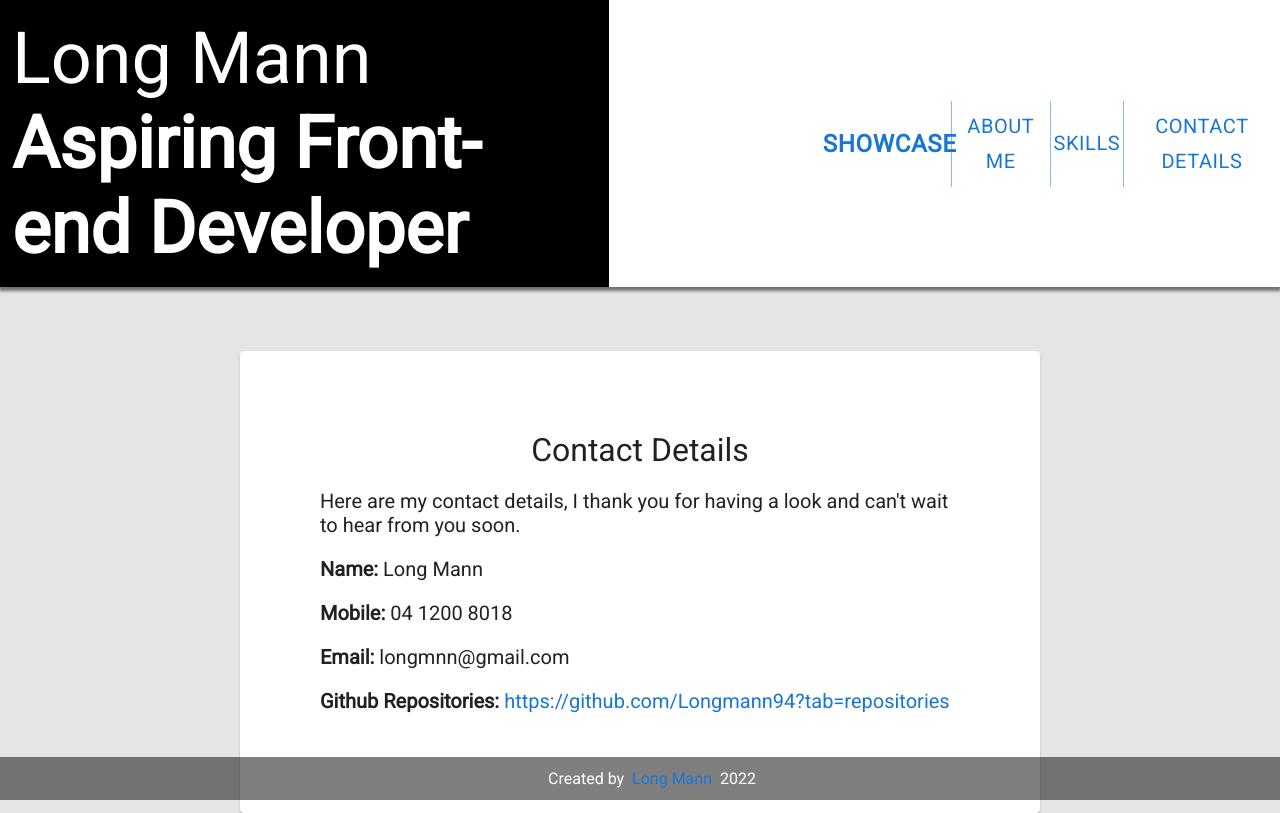
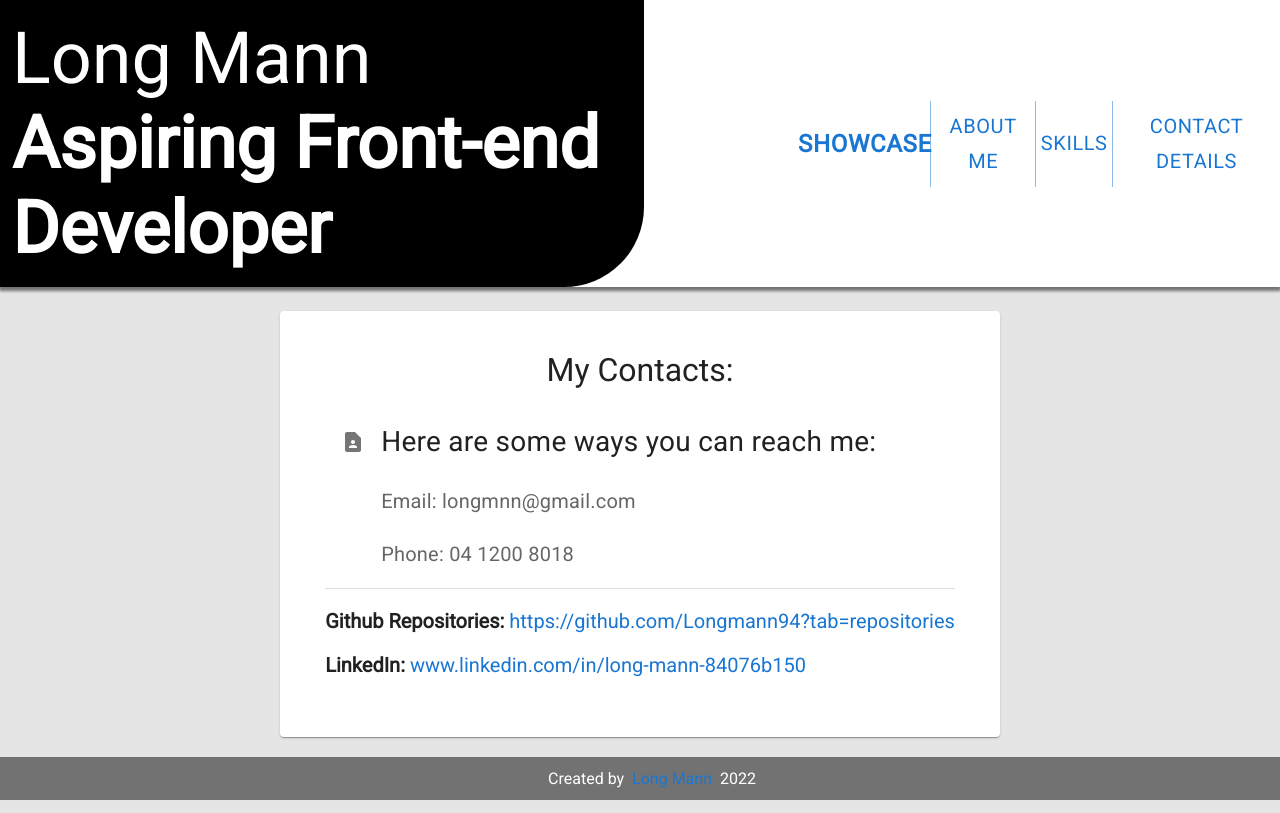
Before and after one commit to Longmann94/portfolio-website, a React (Create React App) app: page /contacts in a window 1280 px wide. Built offline with nearby package versions, Linux system fonts and the light colour scheme.

Commit message:
update to personal info add another showcase update to css

```diff
--- a/src/components/AboutMe.js
+++ b/src/components/AboutMe.js
@@ -7,14 +7,17 @@ const AboutMe = () => {
     <div>
     <div className="content-title">About me!</div>
     <div className="aboutme-content">
-    <p>Hello, I'm Long. This is my portfolio page, that i created to showcase some of the cool projects that I've worked on.
-    Hopefully you will have a look around and be impressed enough to contact me for more information.</p>
-    <p>I'm an aspiring developer hoping to gain experience starting from the front-end and working my way to becoming a
-    full-stack developer who is always working on something new and cool everyday!</p>
-    <p>You can reach me at <b>longmnn@gmail.com</b>, no its not a typo, longmann@gmail.com was not available ☹,
+    <p>Hello, I'm Long. I'm an aspiring developer hoping to contribute to something great starting from the front-end and working my way to
+    becoming a full-stack developer who is always working on something new and cool every day!</p>
+    <p>This is my portfolio page that I've created to showcase some of the cool projects that I've worked on.
+    Hopefully you will have a look around and be interested enough to contact me for more information.</p>
+    <p>I prefer simplicity and that is reflected in the colour palette and layout of this webpage. It takes away distractions and allows you to
+    focus on the actual information or products being promoted. However, I do see the appeal as well in more complex and intricate designs.</p>
+    <p>If you want to know more about me, you can reach me at <b>longmnn@gmail.com</b>, no it’s not a typo, longmann@gmail.com was not available ☹,
     or find out more on the contacts details link above.</p>
+    <p>Anyways I thank you for having shown interest and having read this far,
+    I hope you have a nice day and I look forward to hearing from you soon.</p>
 
-    <p>Anyways I thank you for having shown interest and having read this far, I hope you have a nice day and I look forward to hearing from you soon.</p>
     </div>
     </div>
     </Paper>
--- a/src/components/Contacts.js
+++ b/src/components/Contacts.js
@@ -1,17 +1,32 @@
 import Paper from '@mui/material/Paper';
 import Link from '@mui/material/Link';
+import List from '@mui/material/List';
+import ListItem from '@mui/material/ListItem';
+import ListItemText from '@mui/material/ListItemText';
+import ListItemIcon from '@mui/material/ListItemIcon';
+import Divider from '@mui/material/Divider';
+
+import ContactPageIcon from '@mui/icons-material/ContactPage';
 
 const Contacts = () => {
 
   return(
     <Paper className="content-container">
-    <div className="content-title">Contact Details </div>
-  <div>
-  <p>Here are my contact details, I thank you for having a look and can't wait to hear from you soon.</p>
-    <p><b>Name:</b> Long Mann</p>
-    <p><b>Mobile:</b> 04 1200 8018</p>
-    <p><b>Email:</b> longmnn@gmail.com</p>
+    <div className="content-title">My Contacts:</div>
+    <div>
+    <List>
+    <ListItem>
+    <ListItemIcon>
+    <ContactPageIcon />
+    </ListItemIcon>
+    <ListItemText primary='Here are some ways you can reach me:' primaryTypographyProps={{fontSize: '1.75rem', marginLeft: '-1rem'}} />
+    </ListItem>
+    <ListItem><ListItemText secondary='Email: longmnn@gmail.com' secondaryTypographyProps={{fontSize: '1.25rem'}} sx={{paddingLeft: '2.5rem'}}/></ListItem>
+    <ListItem><ListItemText secondary='Phone: 04 1200 8018' secondaryTypographyProps={{fontSize: '1.25rem'}} sx={{paddingLeft: '2.5rem'}}/></ListItem>
+    </List>
+    <Divider />
     <p><b>Github Repositories:</b> <Link href='https://github.com/Longmann94?tab=repositories' target="_blank" rel="noopener noreferrer" underline="hover">https://github.com/Longmann94?tab=repositories</Link></p>
+    <p><b>LinkedIn:</b> <Link href='www.linkedin.com/in/long-mann-84076b150' target="_blank" rel="noopener noreferrer" underline="hover">www.linkedin.com/in/long-mann-84076b150</Link></p>
   </div>
   </Paper>
   )
--- a/src/components/Showcase.js
+++ b/src/components/Showcase.js
@@ -29,6 +29,15 @@ const Showcase = () => {
       feature4: `A scoreboard that records the last ten player's time`,
       url: 'https://longmann94.github.io/hidden-object-game/',
       imgUrl: '/images/hiddenObjectgame.png'
+    },
+    {
+      title: 'An online store',
+      feature1: 'User can add items to cart',
+      feature2: 'Search feature for items',
+      feature3: 'Cart page allow user to adjust quantity and update total costs',
+      feature4: `Each item has its own preview page`,
+      url: 'https://longmann94.github.io/shopping-cart/',
+      imgUrl: '/images/onlineStore.png'
     }
   ]);
 
@@ -80,7 +89,7 @@ const cycleShowcase = (newDirection: number) => {
 
   return(
     <div className="showcase">
-      <AnimatePresence initial={false} custome={direction}>
+      <AnimatePresence initial={false} custom={direction}>
         <motion.div
           key={showcase}
           custom={direction}
@@ -89,7 +98,7 @@ const cycleShowcase = (newDirection: number) => {
           animate="center"
           exit="exit"
           transition={{
-            x: { type: "spring", stiffness: 400, damping: 25 },
+            x: { type: "spring", stiffness: 300, damping: 20 },
             opacity: { duration: 0.2 }
           }}
         className="showcase-main-area">
--- a/src/components/Skills.js
+++ b/src/components/Skills.js
@@ -23,7 +23,7 @@ const Skills = () => {
   <ListItemIcon>
   <TerminalIcon />
   </ListItemIcon>
-  <ListItemText primary='Programming Languages:' primaryTypographyProps={{fontSize: '1.25rem'}} />
+  <ListItemText primary='Programming Languages for now, always learning new things everyday :)' primaryTypographyProps={{fontSize: '1.25rem'}} />
   </ListItem>
   <ListItem><ListItemText secondary='-  HTML' sx={styleListItems} secondaryTypographyProps={{fontSize: '1rem'}}/></ListItem>
   <ListItem><ListItemText secondary='-  CSS' sx={styleListItems} secondaryTypographyProps={{fontSize: '1rem'}}/></ListItem>
@@ -38,7 +38,7 @@ const Skills = () => {
   <ListItemIcon>
   <MenuBookIcon />
   </ListItemIcon>
-  <ListItemText primary='Others:' primaryTypographyProps={{fontSize: '1.25rem'}}/>
+  <ListItemText primary='Others bits and pieces I picked up along the way:' primaryTypographyProps={{fontSize: '1.25rem'}}/>
   </ListItem>
   <ListItem><ListItemText secondary='-  Passion for all things IT, building own PC and troubleshooting problems encountered' sx={styleListItems} secondaryTypographyProps={{fontSize: '1rem'}}/></ListItem>
   <ListItem><ListItemText secondary='-  Familiar with Unix-like operating system such as Linux' sx={styleListItems} secondaryTypographyProps={{fontSize: '1rem'}}/></ListItem>
@@ -56,7 +56,7 @@ const Skills = () => {
   <ListItemIcon>
   <GoogleIcon />
   </ListItemIcon>
-  <ListItemText primary='Proficient at using GOOGLE to solve any problem I encounter.' primaryTypographyProps={{fontSize: '1.25rem'}}/>
+  <ListItemText primary='Most Importantly! I consider myself to be proficient at using GOOGLE to solve any problem I may encounter.' primaryTypographyProps={{fontSize: '1.25rem'}}/>
   </ListItem>
   </List>
   </div>
--- a/src/styles/style.css
+++ b/src/styles/style.css
@@ -10,14 +10,12 @@ body{
   grid: 0.15fr 1fr 0.1fr / 1fr;
   justify-items: center;
   height: 100vh;
-  gap: 1.5rem;
 }
 
 .header{
   display: grid;
   grid: 1fr / 1fr 1fr;
   align-items: center;
-  gap: 4rem;
   color: black;
   background: white;
   width: 100%;
@@ -56,11 +54,13 @@ body{
      -moz-user-select: none;
       -ms-user-select: none;
           user-select: none;
+  border-bottom-right-radius: 80px 80px;
 }
 
 .title:hover{
   box-shadow: inset 100vw 0 0 0 	rgba(0, 0, 0, 1);
   color: white;
+  border-bottom-right-radius: 80px 80px;
 }
 
 .title b{
@@ -75,12 +75,12 @@ body{
 .content-container{
   font-size: 1.25rem;
   display: grid;
-  grid: 0.1fr 1fr / 1fr;
+  grid: 50px 1fr / 1fr;
   justify-items: center;
-  padding: 5rem;
+  padding: 2.5rem;
   border-radius: 10px;
   width: 50vw;
-  margin: 2.5rem;
+  margin: 1.5rem;
 }
 
 /* Showcase*/
@@ -182,3 +182,8 @@ body{
   background: linear-gradient(217deg, rgba(255,255,255,0), rgba(255,255,255,0) 35%, rgba(255,255,255,0.25) 45%, rgba(255,255,255,.25) 50%, rgba(255,255,255,0) 60%, rgba(255,255,255,0) 100%);
   transform: translateX(var(--sheenX)) translateY(var(--sheenY));
 }
+
+.aboutme-content{
+  padding-left: 2.5rem;
+  padding-right: 2.5rem;
+}
```
Also changed, not shown: public/images/onlineStore.png (added).
